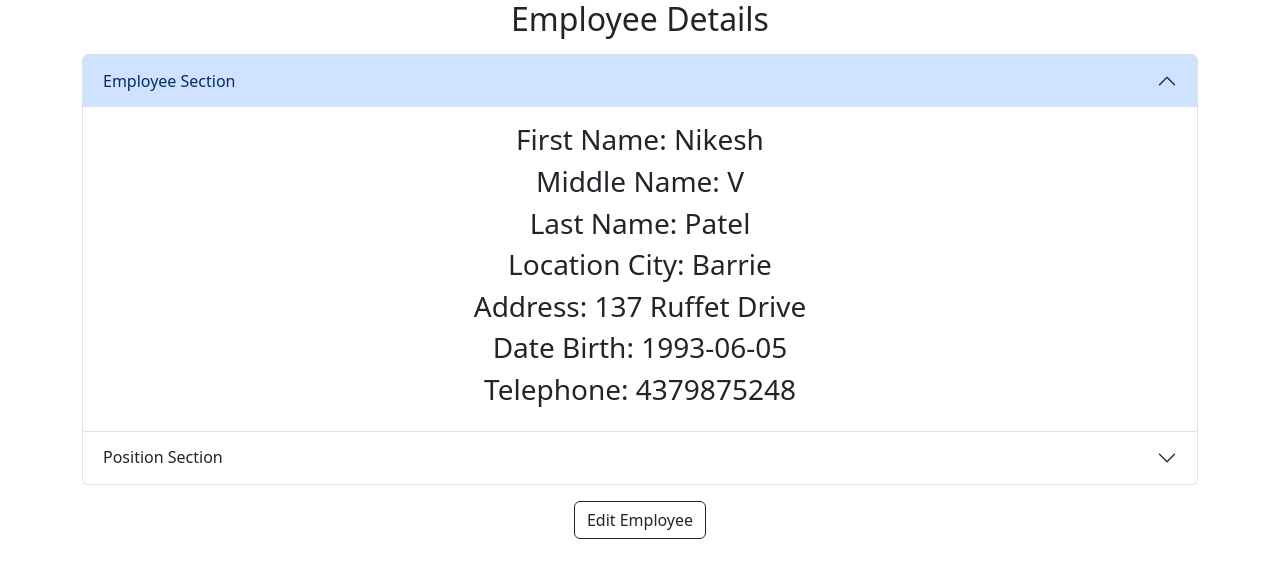
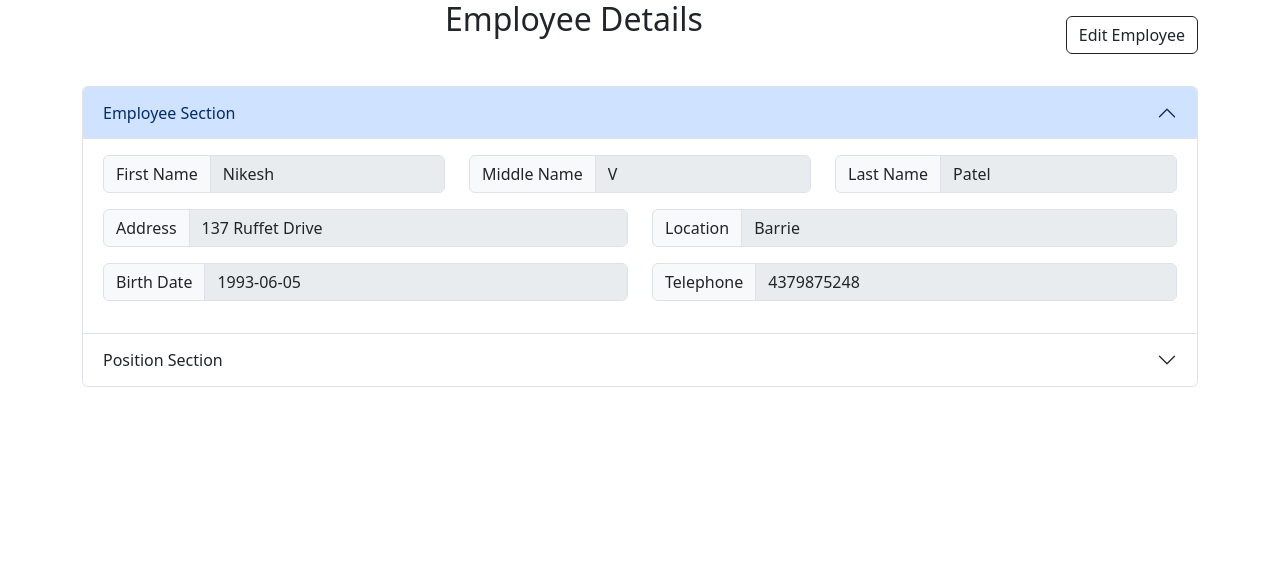
Before and after one commit to ptlnik13/payroll-app, a React (Create React App) app: page /employee/1 in a window 1280 px wide. Shown: the top 578 px of the page. Built offline with nearby package versions, Linux system fonts and the light colour scheme.

Commit message:
Employee Details formatted

```diff
--- a/src/components/EmployeeDetails/EmployeeDetails.component.jsx
+++ b/src/components/EmployeeDetails/EmployeeDetails.component.jsx
@@ -17,15 +17,15 @@ function EmployeeDetailsComponent() {
     const [employee] = useSelector(selectEmployees).filter(employee => employee.id === id);
 
     return (<>
+        <Button className='mt-3 float-end' variant="outline-dark" onClick={() => setIsHidden(!isHidden)}>{isHidden ? 'Back' : 'Edit Employee'}</Button>
         <h2 className='mb-3'>Employee Details</h2>
-        <Accordion defaultActiveKey={['0']} alwaysOpen>
-            <EmployeeSectionComponent employee={employee}/>
-            <PositionSectionComponent employee={employee}/>
-        </Accordion>
-
-        <Button className='mt-3' variant="outline-dark" onClick={() => setIsHidden(!isHidden)}>Edit Employee</Button>
         {
-            isHidden && <EmployeeFormComponent formState={employee}/>
+            isHidden ? (<EmployeeFormComponent formState={employee}/>) : (
+                <Accordion className='mt-5' defaultActiveKey={['0']} alwaysOpen>
+                    <EmployeeSectionComponent employee={employee}/>
+                    <PositionSectionComponent employee={employee}/>
+                </Accordion>
+            )
         }
     </>);
 }
--- a/src/components/EmployeeForm/EmployeeForm.component.jsx
+++ b/src/components/EmployeeForm/EmployeeForm.component.jsx
@@ -61,10 +61,10 @@ function EmployeeFormComponent({formState}) {
     };
 
     return (<>
-            <h2>Employees Form</h2>
+            <h4>Employees Form</h4>
             <div>
                 <Form onSubmit={handleSubmit}>
-                    <h5 className='mb-3'>Employee Section</h5>
+                    <p className='mb-3'>Employee Section</p>
                     <Row>
                         <Col lg={4} md={6}>
                             <FormInputComponent
@@ -147,7 +147,7 @@ function EmployeeFormComponent({formState}) {
                             />
                         </Col>
                     </Row>
-                    <h5 className='mb-3'>Position Section</h5>
+                    <p className='mb-3'>Position Section</p>
                     <Row>
                         <Col lg={6} md={6}>
                             <FormInputComponent
--- a/src/components/employeeSection/EmployeeSection.component.jsx
+++ b/src/components/employeeSection/EmployeeSection.component.jsx
@@ -1,4 +1,6 @@
-import {Accordion} from "react-bootstrap";
+import {Accordion, Col, Row} from "react-bootstrap";
+import FormInputComponent from "../formInput/FormInput.component";
+import Form from "react-bootstrap/Form";
 
 function EmployeeSectionComponent({employee}) {
     let {firstName, middleName, lastName, location, address, birthDate, telephone} = employee
@@ -6,13 +8,70 @@ function EmployeeSectionComponent({employee}) {
         <Accordion.Item eventKey="0">
             <Accordion.Header>Employee Section</Accordion.Header>
             <Accordion.Body>
-                <h3>First Name: {firstName}</h3>
-                <h3>Middle Name: {middleName}</h3>
-                <h3>Last Name: {lastName}</h3>
-                <h3>Location City: {location}</h3>
-                <h3>Address: {address}</h3>
-                <h3>Date Birth: {birthDate}</h3>
-                <h3>Telephone: {telephone}</h3>
+                <Form>
+                    <Row>
+                        <Col lg={4} md={6}>
+                            <FormInputComponent
+                                label='First Name'
+                                type="text"
+                                value={firstName}
+                                disabled
+                            />
+                        </Col>
+                        <Col lg={4} md={6}>
+                            <FormInputComponent
+                                label='Middle Name'
+                                type="text"
+                                value={middleName}
+                                disabled
+                            />
+                        </Col>
+                        <Col lg={4} md={6}>
+                            <FormInputComponent
+                                label='Last Name'
+                                type="text"
+                                value={lastName}
+                                disabled
+                            />
+                        </Col>
+                    </Row>
+                    <Row>
+                        <Col lg={6} md={6}>
+                            <FormInputComponent
+                                label='Address'
+                                type="text"
+                                value={address}
+                                disabled
+                            />
+                        </Col>
+                        <Col lg={6} md={6}>
+                            <FormInputComponent
+                                label='Location'
+                                type="text"
+                                value={location}
+                                disabled
+                            />
+                        </Col>
+                    </Row>
+                    <Row>
+                        <Col lg={6} md={6}>
+                            <FormInputComponent
+                                label='Birth Date'
+                                type="text"
+                                value={birthDate}
+                                disabled
+                            />
+                        </Col>
+                        <Col lg={6} md={6}>
+                            <FormInputComponent
+                                label='Telephone'
+                                type="text"
+                                value={telephone}
+                                disabled
+                            />
+                        </Col>
+                    </Row>
+                </Form>
             </Accordion.Body>
         </Accordion.Item>
 
--- a/src/components/positionSection/PositionSection.component.jsx
+++ b/src/components/positionSection/PositionSection.component.jsx
@@ -1,4 +1,6 @@
-import {Accordion} from "react-bootstrap";
+import {Accordion, Col, Row} from "react-bootstrap";
+import Form from "react-bootstrap/Form";
+import FormInputComponent from "../formInput/FormInput.component";
 
 
 function PositionSectionComponent({employee}) {
@@ -7,11 +9,54 @@ function PositionSectionComponent({employee}) {
         <Accordion.Item eventKey='1'>
             <Accordion.Header>Position Section</Accordion.Header>
             <Accordion.Body>
-                <h3>Position Title: {positionTitle}</h3>
-                <h3>Hire Date: {hireDate}</h3>
-                <h3>Email: {email}</h3>
-                <h3>Salary: ${salary}</h3>
-                <h3>Time in Position: {timeInPosition}</h3>
+                <Form>
+                    <Row>
+                        <Col lg={6} md={6}>
+                            <FormInputComponent
+                                label='Position Title'
+                                type="text"
+                                value={positionTitle}
+                                disabled
+                            />
+                        </Col>
+                        <Col lg={6} md={6}>
+                            <FormInputComponent
+                                label='Hired Date'
+                                type="text"
+                                value={hireDate}
+                                disabled
+                            />
+                        </Col>
+                    </Row>
+                    <Row>
+                        <Col lg={6}>
+                            <FormInputComponent
+                                label='Email'
+                                type="text"
+                                value={email}
+                                disabled
+                            />
+                        </Col>
+                    </Row>
+                    <Row>
+                        <Col lg={4} md={6}>
+                            <FormInputComponent
+                                label='Salary'
+                                type="text"
+                                value={salary}
+                                disabled
+                            />
+                        </Col>
+                        <Col lg={4} md={6}>
+                            <FormInputComponent
+                                label='Time in Position'
+                                type="text"
+                                value={timeInPosition}
+                                disabled
+                            />
+                        </Col>
+                    </Row>
+                </Form>
             </Accordion.Body>
         </Accordion.Item>
 
```
